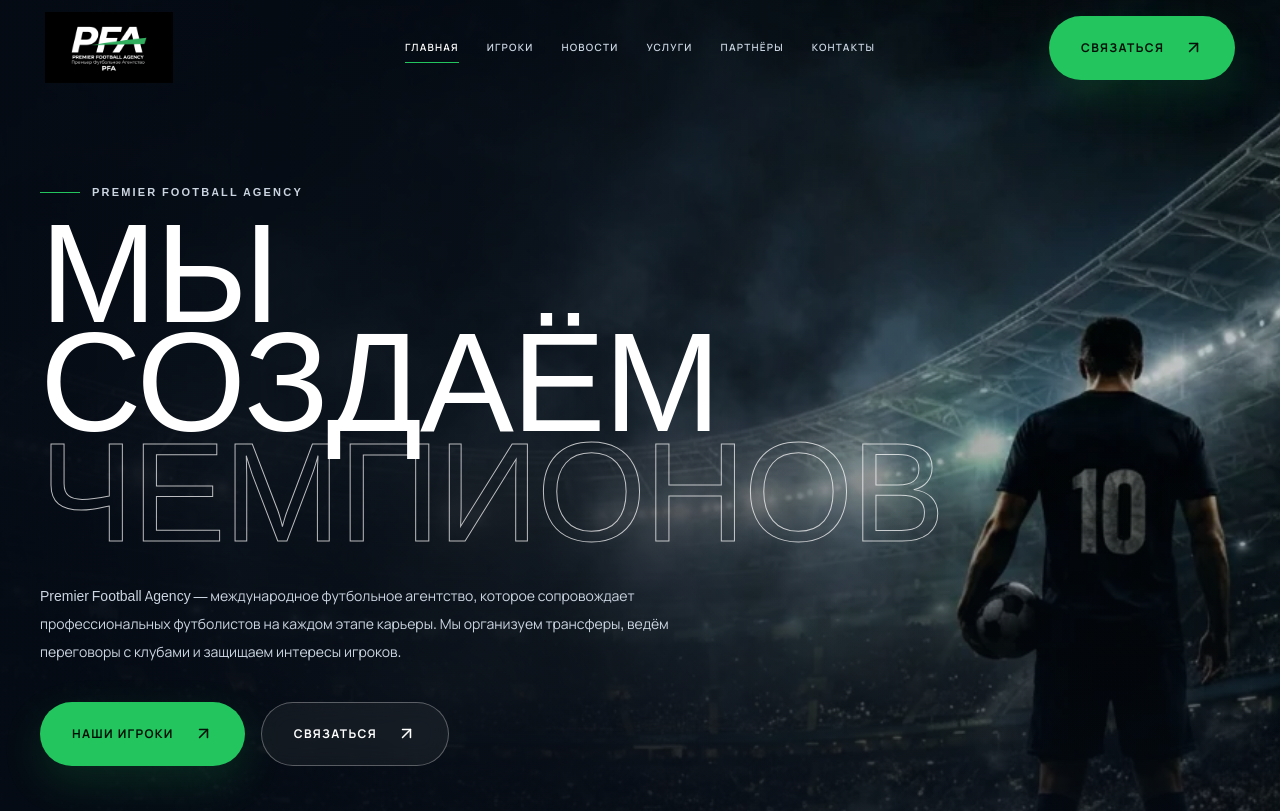
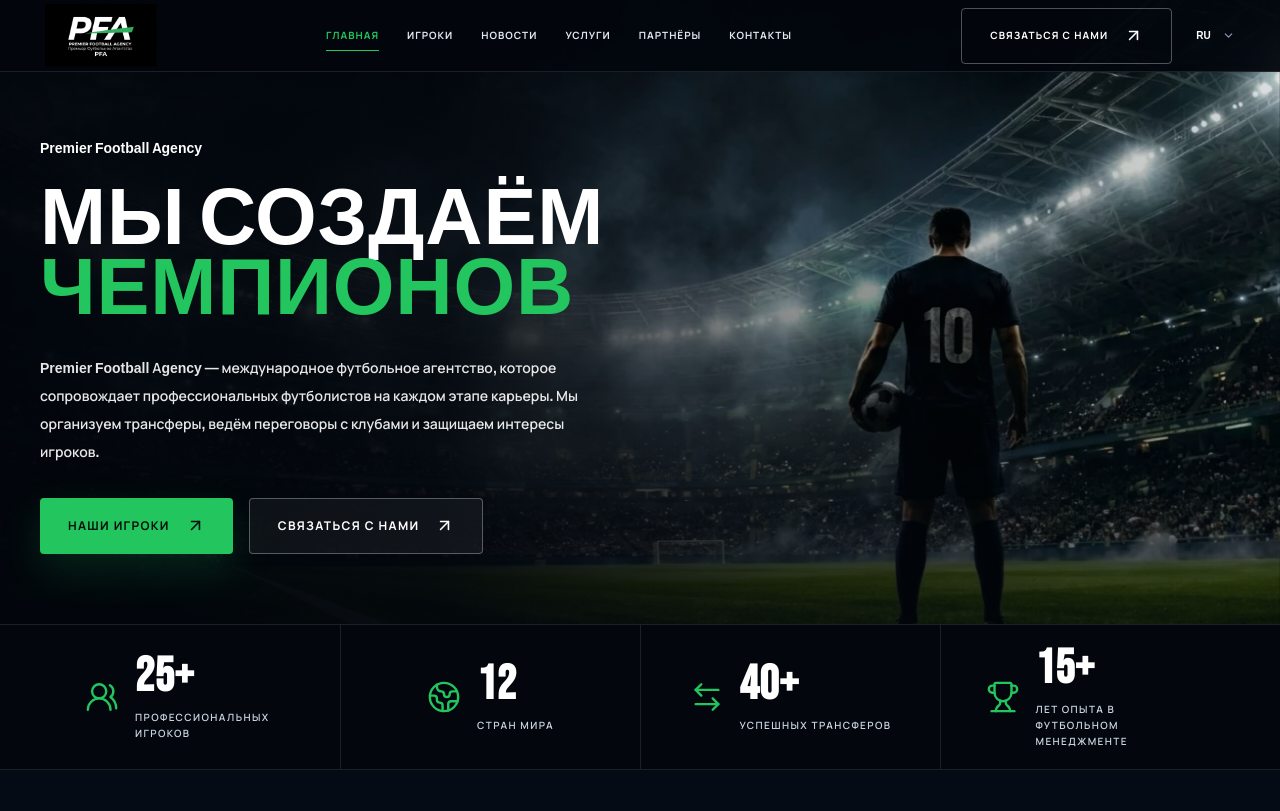
Before and after one commit to malinkavip67/pfa-site_, a Next.js app: page / in a window 1280 px wide. Shown: the top 811 px of the page. Built offline with nearby package versions, Linux system fonts and the light colour scheme.

Commit message:
Refine header hero and stats

```diff
--- a/app/page.tsx
+++ b/app/page.tsx
@@ -4,11 +4,13 @@ import CTA from "@/components/home/CTA";
 import FeaturedPlayers from "@/components/home/FeaturedPlayers";
 import FeatureStatement from "@/components/home/FeatureStatement";
 import Hero from "@/components/home/Hero";
+import HeroStats from "@/components/home/HeroStats";
 import Partners from "@/components/home/Partners";
 import Services from "@/components/home/Services";
 import { partners } from "@/data/partners";
 import { getPlayers } from "@/data/players";
 import { aboutDirections, services } from "@/data/services";
+import { stats } from "@/data/stats";
 import { createPageMetadata } from "@/lib/metadata";
 
 export const metadata: Metadata = createPageMetadata({
@@ -20,5 +22,5 @@ export const metadata: Metadata = createPageMetadata({
 
 export default async function HomePage() {
   const players = await getPlayers();
-  return <><Hero /><About directions={aboutDirections} /><FeatureStatement /><Services services={services} /><FeaturedPlayers players={players} /><Partners partners={partners} /><CTA /></>;
+  return <><Hero /><HeroStats stats={stats} /><About directions={aboutDirections} /><FeatureStatement /><Services services={services} /><FeaturedPlayers players={players} /><Partners partners={partners} /><CTA /></>;
 }
--- a/components/home/Hero.tsx
+++ b/components/home/Hero.tsx
@@ -3,81 +3,71 @@
 import { motion, useReducedMotion, useScroll, useTransform } from "framer-motion";
 import Image from "next/image";
 import { useRef } from "react";
-import HeroStats from "@/components/home/HeroStats";
 import Button from "@/components/ui/Button";
 import Container from "@/components/ui/Container";
-import { stats } from "@/data/stats";
+import Typography from "@/components/ui/Typography";
 
 export default function Hero() {
   const heroRef = useRef<HTMLElement>(null);
   const shouldReduceMotion = useReducedMotion();
   const { scrollYProgress } = useScroll({ target: heroRef, offset: ["start start", "end start"] });
-  const imageY = useTransform(scrollYProgress, [0, 1], [0, 100]);
+  const imageY = useTransform(scrollYProgress, [0, 1], [0, 56]);
 
   return (
-    <section ref={heroRef} id="top" className="relative isolate min-h-[100svh] overflow-hidden">
-      <motion.div className="absolute -inset-y-24 inset-x-0 z-0 will-change-transform" style={shouldReduceMotion ? undefined : { y: imageY }}>
+    <section ref={heroRef} id="top" className="relative isolate h-[78svh] min-h-[620px] max-h-[760px] overflow-hidden max-md:h-auto max-md:min-h-[720px]">
+      <motion.div className="absolute -inset-y-16 inset-x-0 z-0 will-change-transform" style={shouldReduceMotion ? undefined : { y: imageY }}>
         <Image
           src="/images/hero/hero-stadium.webp"
           fill
           priority
           sizes="100vw"
-          className="object-cover object-[68%_center] md:object-center"
+          className="object-cover object-[66%_center] md:object-center"
           alt="Футболист с мячом на ночном стадионе"
         />
       </motion.div>
 
-      <div className="absolute inset-0 z-10 bg-[linear-gradient(90deg,rgba(5,11,20,.98)_0%,rgba(5,11,20,.84)_42%,rgba(5,11,20,.24)_78%),linear-gradient(0deg,rgba(5,11,20,.9)_0%,transparent_52%)] max-md:bg-[linear-gradient(90deg,rgba(5,11,20,.96),rgba(5,11,20,.62)),linear-gradient(0deg,rgba(5,11,20,.94),transparent_55%)]" />
+      <div className="absolute inset-0 z-10 bg-[linear-gradient(90deg,rgba(2,6,12,.98)_0%,rgba(2,6,12,.9)_34%,rgba(2,6,12,.42)_62%,rgba(2,6,12,.12)_100%),linear-gradient(0deg,rgba(2,6,12,.62),transparent_50%)] max-md:bg-[linear-gradient(90deg,rgba(2,6,12,.96),rgba(2,6,12,.58)),linear-gradient(0deg,rgba(2,6,12,.72),transparent_55%)]" />
 
-      <Container className="relative z-20 flex min-h-[100svh] flex-col pb-6 pt-28 md:pb-8 md:pt-32">
-        <div className="flex flex-1 items-center py-10 md:py-14">
-          <div className="max-w-4xl">
+      <Container className="relative z-20 flex h-full min-h-[620px] items-center pb-12 pt-28 max-md:min-h-[720px] max-md:pb-16 max-md:pt-32">
+        <div className="max-w-[620px]">
           <motion.div
-              initial={shouldReduceMotion ? false : { opacity: 0, y: 18 }}
+            initial={shouldReduceMotion ? false : { opacity: 0, y: 14 }}
             animate={{ opacity: 1, y: 0 }}
-              transition={{ duration: shouldReduceMotion ? 0.01 : 0.7, ease: [0.22, 1, 0.36, 1] }}
-              className="flex items-center gap-3 text-[10px] font-bold uppercase tracking-[.2em] text-pfa-muted md:text-[11px]"
+            transition={{ duration: shouldReduceMotion ? 0.01 : 0.65, ease: [0.22, 1, 0.36, 1] }}
           >
-              <span className="h-px w-10 bg-pfa-accent" />Premier Football Agency
+            <Typography variant="bodyMedium" className="font-bold text-white">Premier Football Agency</Typography>
           </motion.div>
 
-            <motion.h1
-              initial={shouldReduceMotion ? false : { opacity: 0, y: 28 }}
-              animate={{ opacity: 1, y: 0 }}
-              transition={{ duration: shouldReduceMotion ? 0.01 : 0.8, delay: shouldReduceMotion ? 0 : 0.08, ease: [0.22, 1, 0.36, 1] }}
-              className="font-display mt-6 text-[clamp(5rem,11vw,11.5rem)] uppercase leading-[.78] tracking-[-.015em] max-sm:text-[3.25rem]"
-            >
-              МЫ СОЗДАЁМ<br /><span className="text-outline">ЧЕМПИОНОВ</span>
-            </motion.h1>
-
-            <motion.p
+          <motion.div
             initial={shouldReduceMotion ? false : { opacity: 0, y: 22 }}
             animate={{ opacity: 1, y: 0 }}
-              transition={{ duration: shouldReduceMotion ? 0.01 : 0.75, delay: shouldReduceMotion ? 0 : 0.16, ease: [0.22, 1, 0.36, 1] }}
-              className="mt-7 max-w-2xl text-[13px] leading-6 text-pfa-muted md:text-sm md:leading-7"
+            transition={{ duration: shouldReduceMotion ? 0.01 : 0.75, delay: shouldReduceMotion ? 0 : 0.06, ease: [0.22, 1, 0.36, 1] }}
           >
-              Premier Football Agency — международное футбольное агентство, которое сопровождает профессиональных футболистов на каждом этапе карьеры. Мы организуем трансферы, ведём переговоры с клубами и защищаем интересы игроков.
-            </motion.p>
-
-            <motion.div
-              initial={shouldReduceMotion ? false : { opacity: 0, y: 20 }}
-              animate={{ opacity: 1, y: 0 }}
-              transition={{ duration: shouldReduceMotion ? 0.01 : 0.7, delay: shouldReduceMotion ? 0 : 0.24, ease: [0.22, 1, 0.36, 1] }}
-              className="mt-9 flex gap-4 max-sm:grid max-sm:grid-cols-1"
-            >
-              <Button href="/players">Наши игроки</Button>
-              <Button href="/contacts" variant="secondary">Связаться</Button>
+            <Typography as="h1" variant="heroTitle" className="mt-6 text-[clamp(4rem,6.2vw,6.5rem)] max-sm:text-[clamp(2.625rem,13vw,3.25rem)]">
+              МЫ СОЗДАЁМ<br /><span className="text-pfa-accent">ЧЕМПИОНОВ</span>
+            </Typography>
           </motion.div>
-          </div>
-        </div>
 
           <motion.div
             initial={shouldReduceMotion ? false : { opacity: 0, y: 18 }}
             animate={{ opacity: 1, y: 0 }}
-          transition={{ duration: shouldReduceMotion ? 0.01 : 0.7, delay: shouldReduceMotion ? 0 : 0.32, ease: [0.22, 1, 0.36, 1] }}
+            transition={{ duration: shouldReduceMotion ? 0.01 : 0.7, delay: shouldReduceMotion ? 0 : 0.12, ease: [0.22, 1, 0.36, 1] }}
           >
-          <HeroStats stats={stats} />
+            <Typography variant="bodyMedium" className="mt-7 max-w-[560px] font-semibold leading-6 text-white/90">
+              Premier Football Agency — международное футбольное агентство, которое сопровождает профессиональных футболистов на каждом этапе карьеры. Мы организуем трансферы, ведём переговоры с клубами и защищаем интересы игроков.
+            </Typography>
           </motion.div>
+
+          <motion.div
+            initial={shouldReduceMotion ? false : { opacity: 0, y: 16 }}
+            animate={{ opacity: 1, y: 0 }}
+            transition={{ duration: shouldReduceMotion ? 0.01 : 0.65, delay: shouldReduceMotion ? 0 : 0.18, ease: [0.22, 1, 0.36, 1] }}
+            className="mt-8 flex gap-4 max-sm:grid max-sm:grid-cols-1"
+          >
+            <Button href="/players" shape="square" size="compact">Наши игроки</Button>
+            <Button href="/contacts" variant="secondary" shape="square" size="compact">Связаться с нами</Button>
+          </motion.div>
+        </div>
       </Container>
     </section>
   );
--- a/components/home/HeroStats.tsx
+++ b/components/home/HeroStats.tsx
@@ -1,8 +1,19 @@
-import type { Stat } from "@/types/stat";
+import { ArrowLeftRight, Globe2, Trophy, UsersRound } from "lucide-react";
+import type { LucideIcon } from "lucide-react";
+import Container from "@/components/ui/Container";
+import Typography from "@/components/ui/Typography";
+import type { Stat, StatIcon } from "@/types/stat";
 
 interface Props {
   stats: Stat[];
 }
+
+const STAT_ICONS: Record<StatIcon, LucideIcon> = {
+  players: UsersRound,
+  countries: Globe2,
+  transfers: ArrowLeftRight,
+  experience: Trophy,
+};
 
 function getBorderStyles(index: number): string {
   const mobileColumnBorder = index % 2 === 1 ? "border-l border-white/10" : "";
@@ -13,13 +24,24 @@ function getBorderStyles(index: number): string {
 
 export default function HeroStats({ stats }: Props) {
   return (
-    <dl className="grid grid-cols-2 border-y border-white/15 bg-pfa-background/30 backdrop-blur-sm md:grid-cols-4">
-      {stats.map((stat, index) => (
-        <div key={stat.label} className={`flex min-h-20 items-center gap-3 px-4 py-3 md:min-h-24 md:justify-center md:px-6 ${getBorderStyles(index)}`}>
-          <dt className="order-2 max-w-20 text-[9px] font-semibold uppercase leading-4 tracking-[.12em] text-pfa-muted md:text-[10px]">{stat.label}</dt>
-          <dd className="order-1 font-display text-4xl leading-none text-pfa-accent md:text-5xl">{stat.value}</dd>
-        </div>
-      ))}
-    </dl>
+    <section aria-label="Premier Football Agency в цифрах" className="border-y border-white/10 bg-[#03070d]">
+      <Container>
+        <dl className="grid grid-cols-2 md:grid-cols-4">
+          {stats.map((stat, index) => {
+            const Icon = STAT_ICONS[stat.icon];
+
+            return (
+              <div key={stat.label} className={`flex min-h-28 min-w-0 items-center gap-2 px-2 py-5 sm:gap-4 sm:px-4 md:min-h-32 md:justify-center md:px-7 ${getBorderStyles(index)}`}>
+                <Icon aria-hidden="true" className="h-7 w-7 shrink-0 text-pfa-accent sm:h-[34px] sm:w-[34px]" strokeWidth={1.7} />
+                <div className="min-w-0">
+                  <Typography as="dd" variant="statValue" className="text-3xl sm:text-4xl md:text-5xl">{stat.value}</Typography>
+                  <Typography as="dt" variant="caption" className="mt-2 max-w-40 leading-4 text-slate-300">{stat.label}</Typography>
+                </div>
+              </div>
+            );
+          })}
+        </dl>
+      </Container>
+    </section>
   );
 }
--- a/components/layout/Header.tsx
+++ b/components/layout/Header.tsx
@@ -1,7 +1,7 @@
 "use client";
 
 import { AnimatePresence, motion, useReducedMotion } from "framer-motion";
-import { Menu, X } from "lucide-react";
+import { ChevronDown, Menu, X } from "lucide-react";
 import Image from "next/image";
 import Link from "next/link";
 import { usePathname } from "next/navigation";
@@ -85,30 +85,38 @@ export default function Header() {
   };
 
   return (
-    <header className={`fixed inset-x-0 top-0 z-50 grid h-24 grid-cols-[1fr_auto_1fr] items-center px-[clamp(1.25rem,3.5vw,3rem)] transition-[height,background-color,border-color] duration-500 max-lg:grid-cols-[1fr_auto] ${isScrolled ? "h-[76px] border-b border-white/10 bg-pfa-background/90 backdrop-blur-md" : "border-b border-transparent bg-transparent"}`}>
-      <Link href="/" className="flex h-20 w-32 items-center max-lg:h-16 max-lg:w-28" aria-label="PFA — на главную">
-        <Image src="/images/logo/logo-white.jpg" width={1366} height={768} sizes="(max-width: 1024px) 112px, 128px" loading="eager" className="h-full w-full object-contain" alt="Premier Football Agency" />
+    <header className={`fixed inset-x-0 top-0 z-50 grid h-[72px] grid-cols-[auto_1fr_auto] items-center border-b border-white/10 bg-[#03070d]/95 px-[clamp(1.25rem,3.5vw,3rem)] transition-[height,background-color] duration-300 ${isScrolled ? "h-16 bg-[#03070d]/98 backdrop-blur-sm" : ""}`}>
+      <Link href="/" className="flex h-16 w-28 items-center" aria-label="PFA — на главную">
+        <Image src="/images/logo/logo-white.jpg" width={1366} height={768} sizes="112px" loading="eager" className="h-full w-full object-contain" alt="Premier Football Agency" />
       </Link>
 
-      <nav className="flex items-center gap-7 max-xl:gap-5 max-lg:hidden" aria-label="Основная навигация">
+      <nav className="flex items-center justify-center gap-7 max-xl:gap-5 max-lg:hidden" aria-label="Основная навигация">
         {NAVIGATION.map((item) => (
           <Link
             key={item.href}
             href={item.href}
             aria-current={isCurrentPage(item.href) ? "page" : undefined}
-            className="relative py-3 text-[10px] font-semibold uppercase tracking-[.12em] text-slate-300 transition-colors after:absolute after:inset-x-0 after:bottom-1 after:h-px after:origin-left after:scale-x-0 after:bg-pfa-accent after:transition-transform hover:text-white aria-[current=page]:text-white aria-[current=page]:after:scale-x-100"
+            className="relative py-3 text-[10px] font-bold uppercase tracking-[.1em] text-slate-200 transition-colors after:absolute after:inset-x-0 after:bottom-1 after:h-px after:origin-left after:scale-x-0 after:bg-pfa-accent after:transition-transform hover:text-pfa-accent aria-[current=page]:text-pfa-accent aria-[current=page]:after:scale-x-100"
           >
             {item.label}
           </Link>
         ))}
       </nav>
 
-      <Button href="/contacts" className="min-h-12 justify-self-end px-5 max-xl:px-4 max-lg:hidden">Связаться</Button>
+      <div className="flex items-center gap-4 max-lg:hidden">
+        <Button href="/contacts" shape="square" size="compact" className="min-h-11 border border-white/30 bg-transparent px-5 text-[10px] text-white shadow-none hover:border-pfa-accent hover:bg-transparent hover:text-pfa-accent max-xl:px-4">Связаться с нами</Button>
+        <label className="relative flex items-center" aria-label="Язык сайта">
+          <select className="h-11 appearance-none bg-transparent pl-2 pr-6 text-[10px] font-bold text-white outline-none" defaultValue="ru">
+            <option className="bg-pfa-background" value="ru">RU</option>
+          </select>
+          <ChevronDown aria-hidden="true" className="pointer-events-none absolute right-0 text-slate-400" size={13} />
+        </label>
+      </div>
 
       <button
         ref={menuButtonRef}
         type="button"
-        className="hidden rounded-full border border-white/20 p-3 transition-colors hover:border-pfa-accent max-lg:block"
+        className="hidden justify-self-end rounded-sm border border-white/20 p-2.5 transition-colors hover:border-pfa-accent max-lg:block"
         onClick={() => setIsOpen(true)}
         aria-label="Открыть меню"
         aria-expanded={isOpen}
@@ -125,15 +133,15 @@ export default function Header() {
             role="dialog"
             aria-modal="true"
             aria-label="Мобильная навигация"
-            className="fixed inset-0 z-50 flex flex-col overflow-y-auto bg-pfa-background px-6 py-7"
+            className="fixed inset-0 z-50 flex flex-col overflow-y-auto bg-[#03070d] px-6 py-6"
             initial={shouldReduceMotion ? false : { clipPath: "inset(0 0 100% 0)" }}
             animate={{ clipPath: "inset(0)" }}
             exit={shouldReduceMotion ? { opacity: 0 } : { clipPath: "inset(0 0 100% 0)" }}
             transition={{ duration: shouldReduceMotion ? 0.01 : 0.45, ease: [0.22, 1, 0.36, 1] }}
           >
             <div className="flex items-start justify-between">
-              <Image src="/images/logo/logo-white.jpg" width={1366} height={768} sizes="112px" className="h-16 w-28 object-contain" alt="Premier Football Agency" />
-              <button ref={closeButtonRef} type="button" className="rounded-full border border-white/20 p-3 transition-colors hover:border-pfa-accent" onClick={closeMenu} aria-label="Закрыть меню">
+              <Image src="/images/logo/logo-white.jpg" width={1366} height={768} sizes="112px" className="h-14 w-28 object-contain" alt="Premier Football Agency" />
+              <button ref={closeButtonRef} type="button" className="rounded-sm border border-white/20 p-2.5 transition-colors hover:border-pfa-accent" onClick={closeMenu} aria-label="Закрыть меню">
                 <X aria-hidden="true" />
               </button>
             </div>
@@ -152,7 +160,10 @@ export default function Header() {
               ))}
             </nav>
 
-            <Button href="/contacts" className="w-full shrink-0" onClick={closeMenu}>Связаться</Button>
+            <div className="flex items-center gap-4">
+              <Button href="/contacts" shape="square" size="compact" className="flex-1" onClick={closeMenu}>Связаться с нами</Button>
+              <span className="text-xs font-bold text-white">RU</span>
+            </div>
           </motion.div>
         )}
       </AnimatePresence>
--- a/components/ui/Button.tsx
+++ b/components/ui/Button.tsx
@@ -6,21 +6,33 @@ interface Props {
   children: ReactNode;
   href?: string;
   variant?: "primary" | "secondary";
+  shape?: "pill" | "square";
+  size?: "default" | "compact";
   className?: string;
   type?: "button" | "submit" | "reset";
   disabled?: boolean;
   onClick?: () => void;
 }
 
-const BASE_STYLES = "inline-flex min-h-16 items-center justify-center gap-5 rounded-full px-8 text-xs font-bold uppercase tracking-[.11em] transition duration-300 hover:-translate-y-1";
+const BASE_STYLES = "inline-flex items-center justify-center text-xs font-bold uppercase tracking-[.11em] transition duration-300 hover:-translate-y-0.5";
 
 const VARIANT_STYLES = {
   primary: "bg-pfa-accent text-pfa-accent-contrast shadow-[0_16px_40px_rgba(34,197,94,.16)] hover:bg-pfa-accent-hover",
   secondary: "border border-white/30 bg-white/5 text-pfa-text backdrop-blur-md hover:border-white hover:bg-white hover:text-pfa-background",
 } as const;
 
-export default function Button({ children, href, variant = "primary", className = "", type = "button", disabled = false, onClick }: Props) {
-  const styles = `${BASE_STYLES} ${VARIANT_STYLES[variant]} ${className}`;
+const SHAPE_STYLES = {
+  pill: "rounded-full",
+  square: "rounded-sm",
+} as const;
+
+const SIZE_STYLES = {
+  default: "min-h-16 gap-5 px-8",
+  compact: "min-h-14 gap-4 px-7",
+} as const;
+
+export default function Button({ children, href, variant = "primary", shape = "pill", size = "default", className = "", type = "button", disabled = false, onClick }: Props) {
+  const styles = `${BASE_STYLES} ${VARIANT_STYLES[variant]} ${SHAPE_STYLES[shape]} ${SIZE_STYLES[size]} ${className}`;
   const content = <>{children}<ArrowUpRight aria-hidden="true" size={19} /></>;
 
   if (href) {
--- /dev/null
+++ b/components/ui/Typography.tsx
@@ -0,0 +1,25 @@
+import type { ReactNode } from "react";
+
+type TypographyTag = "h1" | "h2" | "h3" | "p" | "span" | "dt" | "dd";
+type TypographyVariant = "heroTitle" | "sectionTitle" | "sectionSubtitle" | "bodyLarge" | "bodyMedium" | "caption" | "statValue";
+
+interface Props {
+  as?: TypographyTag;
+  variant: TypographyVariant;
+  children: ReactNode;
+  className?: string;
+}
+
+const VARIANT_STYLES: Record<TypographyVariant, string> = {
+  heroTitle: "font-display font-bold uppercase leading-[.88] tracking-[.01em] text-pfa-text",
+  sectionTitle: "font-display font-bold uppercase leading-[.88] tracking-[.01em] text-pfa-text",
+  sectionSubtitle: "text-[10px] font-bold uppercase tracking-[.18em] text-pfa-accent",
+  bodyLarge: "text-lg font-semibold leading-8 text-pfa-muted",
+  bodyMedium: "text-sm leading-7 text-pfa-muted",
+  caption: "text-[10px] font-semibold uppercase tracking-[.14em] text-pfa-muted",
+  statValue: "font-display font-bold leading-none tracking-[.01em] text-pfa-text",
+};
+
+export default function Typography({ as: Component = "p", variant, children, className = "" }: Props) {
+  return <Component className={`${VARIANT_STYLES[variant]} ${className}`}>{children}</Component>;
+}
--- a/data/stats.ts
+++ b/data/stats.ts
@@ -1,8 +1,8 @@
 import type { Stat } from "@/types/stat";
 
 export const stats: Stat[] = [
-  { value: "120+", label: "Игроков" },
-  { value: "40+", label: "Клубов" },
-  { value: "18", label: "Стран" },
-  { value: "15", label: "Лет опыта" },
+  { value: "25+", label: "Профессиональных игроков", icon: "players" },
+  { value: "12", label: "Стран мира", icon: "countries" },
+  { value: "40+", label: "Успешных трансферов", icon: "transfers" },
+  { value: "15+", label: "Лет опыта в футбольном менеджменте", icon: "experience" },
 ];
--- a/types/stat.ts
+++ b/types/stat.ts
@@ -1,4 +1,7 @@
+export type StatIcon = "players" | "countries" | "transfers" | "experience";
+
 export interface Stat {
   value: string;
   label: string;
+  icon: StatIcon;
 }
```
Also changed, not shown: 1 other file (tests, documents, lock files or other folders). Lines whose indentation alone changed are shown as unchanged.
